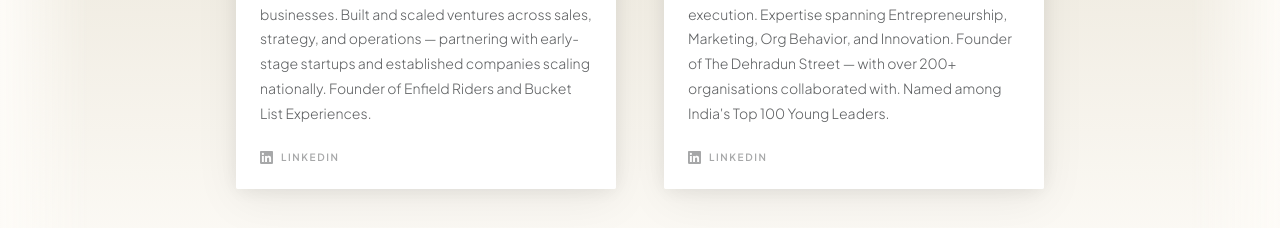
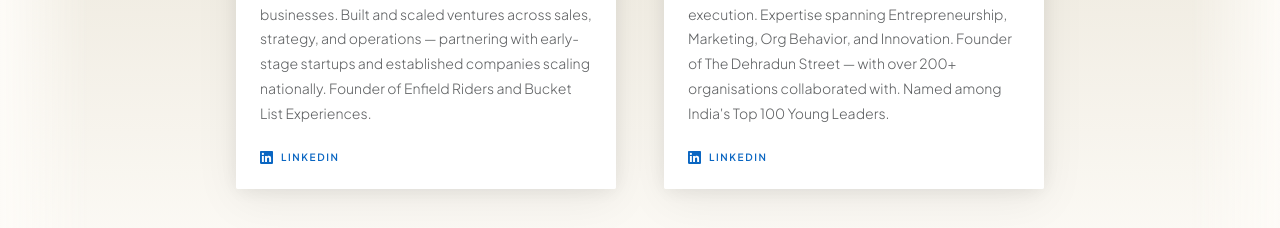
Before and after one commit to kratin509/sunward-growth-, a Next.js app: page / in a window 1280 px wide. Shown: the part 1980-2208 px from the top of the page. Built offline with nearby package versions, Linux system fonts and the light colour scheme; a web font is replaced by a local one.

Commit message:
LinkedIn buttons: LinkedIn brand blue #0A66C2 default, gold on hover

```diff
--- a/pages/index.js
+++ b/pages/index.js
@@ -498,9 +498,9 @@ function TeamSection() {
                 target="_blank"
                 rel="noopener noreferrer"
                 className="mt-auto pt-3 inline-flex items-center gap-2 font-sans text-[10px] font-semibold uppercase tracking-[0.16em] transition-colors duration-200"
-                style={{ color: 'rgba(11,13,16,0.36)' }}
+                style={{ color: '#0A66C2' }}
                 onMouseEnter={e => e.currentTarget.style.color = '#F4B41A'}
-                onMouseLeave={e => e.currentTarget.style.color = 'rgba(11,13,16,0.36)'}
+                onMouseLeave={e => e.currentTarget.style.color = '#0A66C2'}
               >
                 <svg width="13" height="13" viewBox="0 0 24 24" fill="currentColor">
                   <path d="M20.447 20.452h-3.554v-5.569c0-1.328-.027-3.037-1.852-3.037-1.853 0-2.136 1.445-2.136 2.939v5.667H9.351V9h3.414v1.561h.046c.477-.9 1.637-1.85 3.37-1.85 3.601 0 4.267 2.37 4.267 5.455v6.286zM5.337 7.433a2.062 2.062 0 01-2.063-2.065 2.064 2.064 0 112.063 2.065zm1.782 13.019H3.555V9h3.564v11.452zM22.225 0H1.771C.792 0 0 .774 0 1.729v20.542C0 23.227.792 24 1.771 24h20.451C23.2 24 24 23.227 24 22.271V1.729C24 .774 23.2 0 22.222 0h.003z"/>
@@ -579,9 +579,9 @@ function TeamSection() {
                 target="_blank"
                 rel="noopener noreferrer"
                 className="mt-auto pt-3 inline-flex items-center gap-2 font-sans text-[10px] font-semibold uppercase tracking-[0.16em] transition-colors duration-200"
-                style={{ color: 'rgba(11,13,16,0.36)' }}
+                style={{ color: '#0A66C2' }}
                 onMouseEnter={e => e.currentTarget.style.color = '#F4B41A'}
-                onMouseLeave={e => e.currentTarget.style.color = 'rgba(11,13,16,0.36)'}
+                onMouseLeave={e => e.currentTarget.style.color = '#0A66C2'}
               >
                 <svg width="13" height="13" viewBox="0 0 24 24" fill="currentColor">
                   <path d="M20.447 20.452h-3.554v-5.569c0-1.328-.027-3.037-1.852-3.037-1.853 0-2.136 1.445-2.136 2.939v5.667H9.351V9h3.414v1.561h.046c.477-.9 1.637-1.85 3.37-1.85 3.601 0 4.267 2.37 4.267 5.455v6.286zM5.337 7.433a2.062 2.062 0 01-2.063-2.065 2.064 2.064 0 112.063 2.065zm1.782 13.019H3.555V9h3.564v11.452zM22.225 0H1.771C.792 0 0 .774 0 1.729v20.542C0 23.227.792 24 1.771 24h20.451C23.2 24 24 23.227 24 22.271V1.729C24 .774 23.2 0 22.222 0h.003z"/>
```
